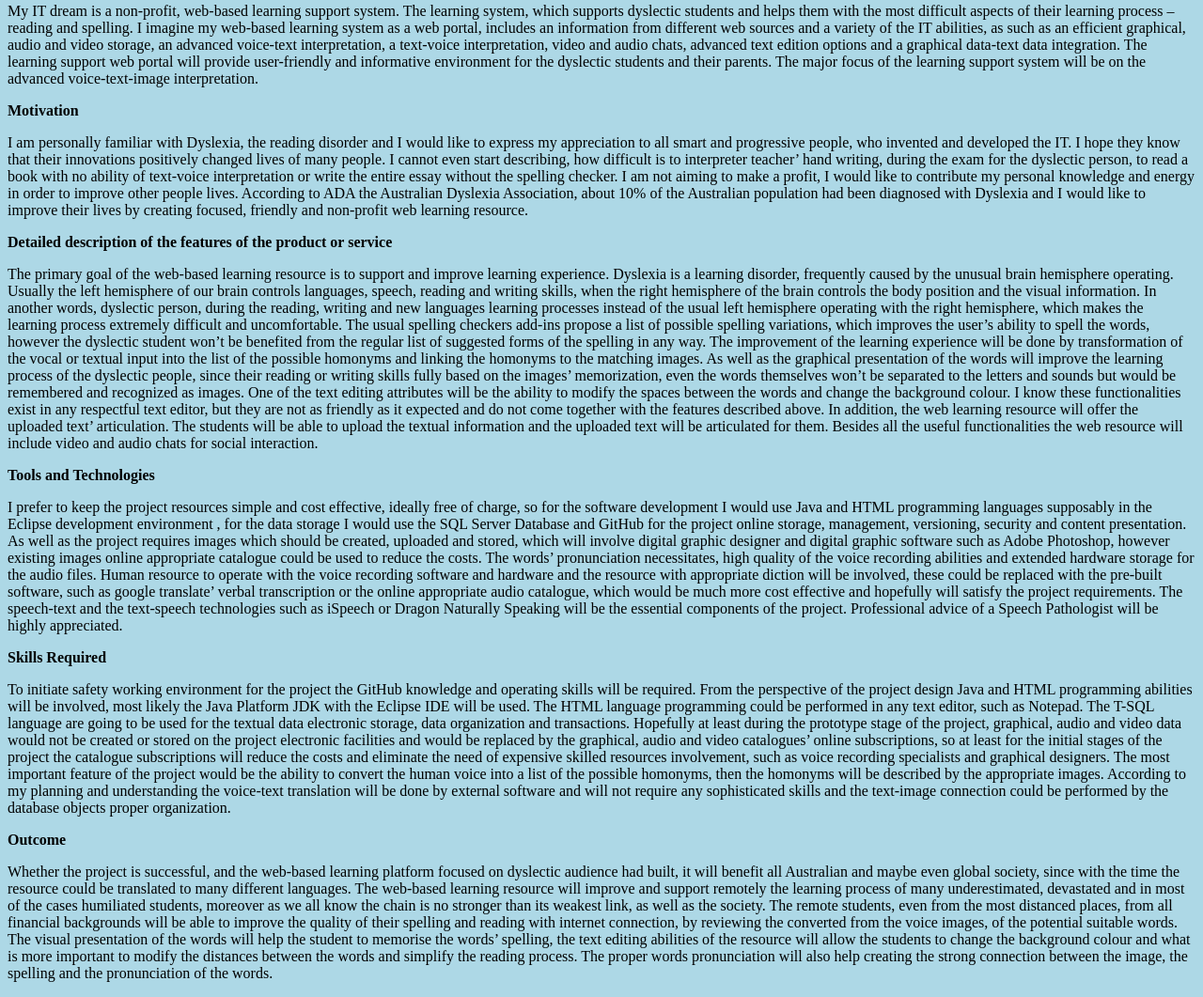
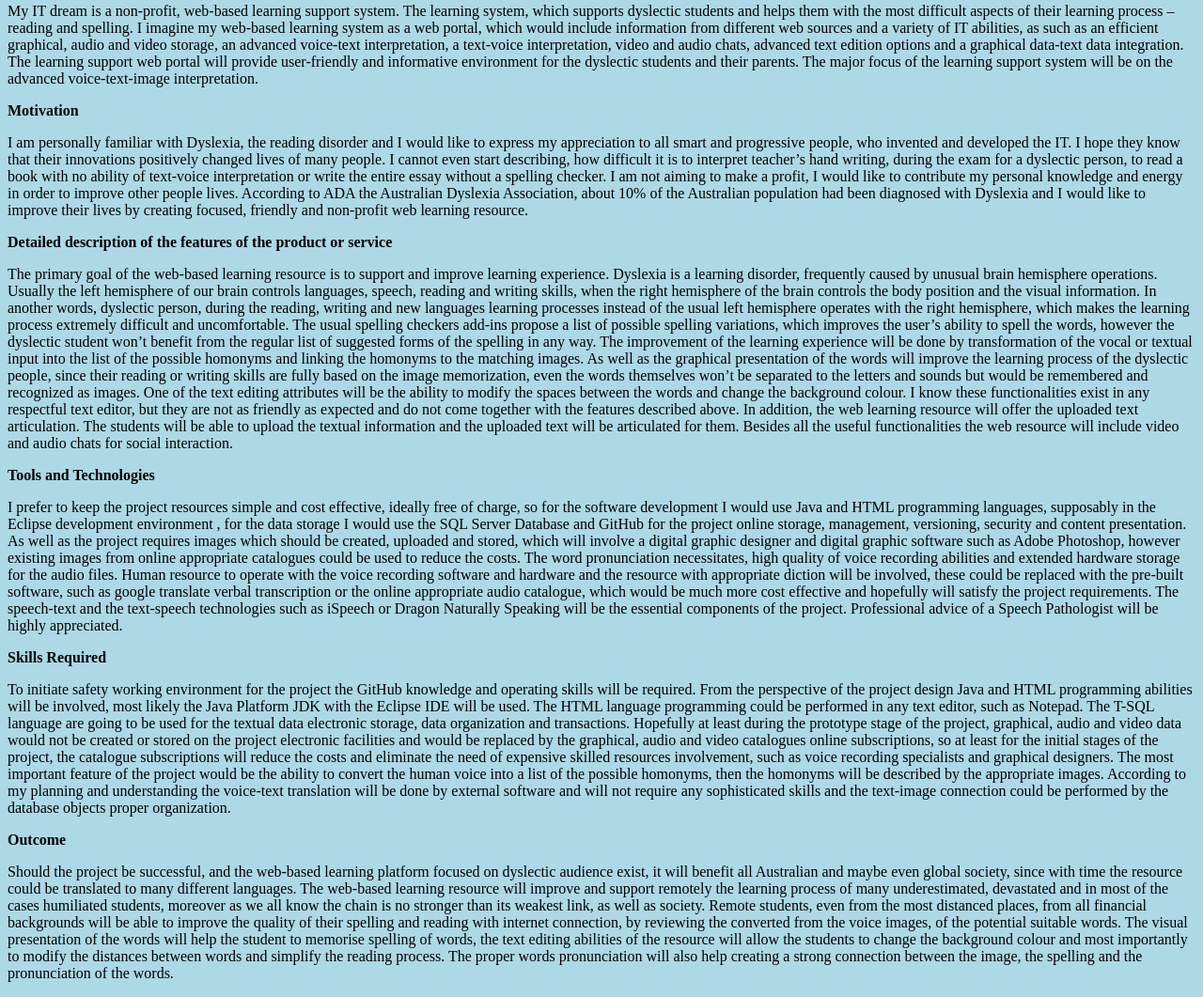
Before and after one commit to S3775873/dmogilevsky, a plain HTML site: page ProjectIdea.html in a window 1280 px wide. Shown: the part 124-1185 px from the top of the page at 94% size. Drawn offline with Linux system fonts and the light colour scheme.

Commit message:
Update ProjectIdea.html

```diff
--- a/ProjectIdea.html
+++ b/ProjectIdea.html
@@ -12,8 +12,8 @@
   <p>
     My IT dream is a non-profit, web-based learning support system. The learning system, which supports dyslectic students
     and helps them with the most difficult aspects of their learning process – reading and spelling.
-I imagine my web-based learning system as a web portal, includes an information from different web sources and a variety of the IT
-    abilities, as such as an efficient graphical, audio and video storage, an advanced voice-text interpretation,
+I imagine my web-based learning system as a web portal, which would include information from different web sources and a variety
+    of IT abilities, as such as an efficient graphical, audio and video storage, an advanced voice-text interpretation,
     a text-voice interpretation, video and audio chats, advanced text edition options and a graphical data-text data integration.
 The learning support web portal will provide user-friendly and informative environment for the dyslectic students and their parents.
     The major focus of the learning support system will be on the advanced voice-text-image interpretation.
@@ -23,9 +23,9 @@ The learning support web portal will provide user-friendly and informative envir
   <p>
   I am personally familiar with Dyslexia, the reading disorder and I would like to express my appreciation to all smart
      and progressive people, who invented and developed the IT. I hope they know that their innovations positively changed
-     lives of many people. I cannot even start describing, how difficult is to interpreter teacher’ hand writing,
-     during the exam for the dyslectic person, to read a book with no ability of text-voice interpretation or write
-     the entire essay without the spelling checker.
+     lives of many people. I cannot even start describing, how difficult it is to interpret teacher’s hand writing,
+     during the exam for a dyslectic person, to read a book with no ability of text-voice interpretation or write
+     the entire essay without a spelling checker.
 I am not aiming to make a profit, I would like to contribute my personal knowledge and energy in order to improve other people lives.
      According to ADA the Australian Dyslexia Association, about 10% of the Australian population had been diagnosed
      with Dyslexia and I would like to improve their lives by creating focused, friendly and non-profit web learning resource.
@@ -34,45 +34,77 @@ I am not aiming to make a profit, I would like to contribute my personal knowled
   <p><b>Detailed description of the features of the product or service</b></p>
    <p>
      The primary goal of the web-based learning resource is to support and improve learning experience.
-Dyslexia is a learning disorder, frequently caused by the unusual brain hemisphere operating. Usually the left hemisphere of our brain controls languages, speech, reading and writing skills, when the right hemisphere of the brain controls the body position and the visual information. In another words, dyslectic person, during the reading, writing and new languages learning processes instead of the usual left hemisphere operating with the right hemisphere, which makes the learning process extremely difficult and uncomfortable.
-The usual spelling checkers add-ins propose a list of possible spelling variations, which improves the user’s ability to spell the words, however the dyslectic student won’t be benefited from the regular list of suggested forms of the spelling in any way.
-The improvement of the learning experience will be done by transformation of the vocal or textual input into the list of the possible homonyms and linking the homonyms to the matching images.
-As well as the graphical presentation of the words will improve the learning process of the dyslectic people, since their reading or writing skills fully based on the images’ memorization, even the words themselves won’t be separated to the letters and sounds but would be remembered and recognized as images.
-One of the text editing attributes will be the ability to modify the spaces between the words and change the background colour. I know these functionalities exist in any respectful text editor, but they are not as friendly as it expected and do not come together with the features described above.
-In addition, the web learning resource will offer the uploaded text’ articulation. The students will be able to upload the textual information and the uploaded text will be articulated for them.
+Dyslexia is a learning disorder, frequently caused by unusual brain hemisphere operations. Usually the left
+     hemisphere of our brain controls languages, speech, reading and writing skills, when the right hemisphere of the brain controls
+     the body position and the visual information. In another words, dyslectic person, during the reading, writing
+     and new languages learning processes instead of the usual left hemisphere operates with the right hemisphere,
+     which makes the learning process extremely difficult and uncomfortable.
+The usual spelling checkers add-ins propose a list of possible spelling variations,
+     which improves the user’s ability to spell the words, however the dyslectic student won’t
+     benefit from the regular list of suggested forms of the spelling in any way.
+The improvement of the learning experience will be done by transformation of the vocal
+     or textual input into the list of the possible homonyms and linking the homonyms to the matching images.
+As well as the graphical presentation of the words will improve the learning process of the dyslectic people,
+     since their reading or writing skills are fully based on the image memorization, even the words themselves
+     won’t be separated to the letters and sounds but would be remembered and recognized as images.
+One of the text editing attributes will be the ability to modify the spaces between the words and change the background colour.
+     I know these functionalities exist in any respectful text editor, but they are not as friendly as expected and do not come
+     together with the features described above.
+In addition, the web learning resource will offer the uploaded text articulation. The students will be able to upload
+     the textual information and the uploaded text will be articulated for them.
 Besides all the useful functionalities the web resource will include video and audio chats for social interaction.
    </p>
 
    <p><b>Tools and Technologies</b></p>
    <p>
-     I prefer to keep the project resources simple and cost effective, ideally free of charge, so for the software development I would use Java and HTML programming languages supposably in the Eclipse development environment , for the data storage I would use the SQL Server Database and GitHub for the project online storage, management, versioning, security and content presentation.
-As well as the project requires images which should be created, uploaded and stored, which will involve digital graphic designer and digital graphic software such as Adobe Photoshop, however existing images online appropriate catalogue could be used to reduce the costs.
-The words’ pronunciation necessitates, high quality of the voice recording abilities and extended hardware storage for the audio files. Human resource to operate with the voice recording software and hardware and the resource with appropriate diction will be involved, these could be replaced with the pre-built software, such as google translate’ verbal transcription or the online appropriate audio catalogue, which would be much more cost effective and hopefully will satisfy the project requirements.
-The speech-text and the text-speech technologies such as iSpeech or Dragon Naturally Speaking will be the essential components of the project.
+     I prefer to keep the project resources simple and cost effective,
+     ideally free of charge, so for the software development I would use Java and HTML programming languages,
+     supposably in the Eclipse development environment , for the data storage I would use the SQL Server Database and
+     GitHub for the project online storage, management, versioning, security and content presentation.
+As well as the project requires images which should be created, uploaded and stored, which will involve a digital
+     graphic designer and digital graphic software such as Adobe Photoshop, however existing images from online
+     appropriate catalogues could be used to reduce the costs.
+The word pronunciation necessitates, high quality of voice recording abilities and extended hardware storage
+     for the audio files. Human resource to operate with the voice recording software and hardware and the resource
+     with appropriate diction will be involved, these could be replaced with the pre-built software, such as google
+     translate verbal transcription or the online appropriate audio catalogue, which would be much more cost effective
+     and hopefully will satisfy the project requirements.
+The speech-text and the text-speech technologies such as iSpeech or Dragon Naturally Speaking will be the
+     essential components of the project.
 Professional advice of a Speech Pathologist will be highly appreciated.
    </p>
 
   <p><b>Skills Required</b></p>
    <p>
      To initiate safety working environment for the project the GitHub knowledge and operating skills will be required.
-From the perspective of the project design Java and HTML programming abilities will be involved, most likely the Java Platform JDK with the Eclipse IDE will be used. The HTML language programming could be performed in any text editor, such as Notepad.
+From the perspective of the project design Java and HTML programming abilities will be involved, most likely the Java Platform JDK with the Eclipse IDE will be used.
+     The HTML language programming could be performed in any text editor, such as Notepad.
 The T-SQL language are going to be used for the textual data electronic storage, data organization and transactions.
-Hopefully at least during the prototype stage of the project, graphical, audio and video data would not be created or stored on the project electronic facilities and would be replaced by the graphical, audio and video catalogues’ online subscriptions, so at least for the initial stages of the project the catalogue subscriptions will reduce the costs and eliminate the need of expensive skilled resources involvement, such as voice recording specialists and graphical designers.
-The most important feature of the project would be the ability to convert the human voice into a list of the possible homonyms, then the homonyms will be described by the appropriate images.  According to my planning and understanding the voice-text translation will be done by external software and will not require any sophisticated skills and the text-image connection could be performed by the database objects proper organization.
+Hopefully at least during the prototype stage of the project, graphical, audio and video data would not be created or stored
+     on the project electronic facilities and would be replaced by the graphical, audio and video catalogues online subscriptions,
+     so at least for the initial stages of the project, the catalogue subscriptions will reduce the costs and eliminate the need of expensive skilled resources involvement,
+     such as voice recording specialists and graphical designers.
+The most important feature of the project would be the ability to convert the human voice into a list of the possible homonyms,
+     then the homonyms will be described by the appropriate images.  According to my planning and understanding the voice-text translation
+     will be done by external software and will not require any sophisticated skills and the text-image connection
+     could be performed by the database objects proper organization.
    </p>
 
     <p><b>Outcome</b></p>
    <p>
-     Whether the project is successful, and the web-based learning platform focused on dyslectic audience had built,
-     it will benefit all Australian and maybe even global society, since with the time the resource could be translated to many
-     different languages. The web-based learning resource will improve and support remotely the learning process of many underestimated,
-     devastated and in most of the cases humiliated students, moreover as we all know the chain is no stronger than its weakest link,
-     as well as the society. The remote students, even from the most distanced places, from all financial backgrounds will be able
-     to improve the quality of their spelling and reading with internet connection, by reviewing the converted from the voice images,
-     of the potential suitable words. The visual presentation of the words will help the student to memorise the words’ spelling,
-     the text editing abilities of the resource will allow the students to change the background colour and what is more important
-     to modify the distances between the words and simplify the reading process. The proper words pronunciation will also help creating
-     the strong connection between the image, the spelling and the pronunciation of the words.
+     Should the project be successful, and the web-based learning platform focused on dyslectic audience exist,
+     it will benefit all Australian and maybe even global society, since with time the resource could be translated to many
+     different languages. The web-based learning resource will improve and support remotely the learning process of many
+     underestimated,
+     devastated and in most of the cases humiliated students, moreover as we all know the chain is no stronger than its
+     weakest link,
+     as well as society. Remote students, even from the most distanced places, from all financial backgrounds will be able
+     to improve the quality of their spelling and reading with internet connection, by reviewing the converted from the voice
+     images,
+     of the potential suitable words. The visual presentation of the words will help the student to memorise spelling of words,
+     the text editing abilities of the resource will allow the students to change the background colour and most importantly
+     to modify the distances between words and simplify the reading process. The proper words pronunciation will also help creating
+    a strong connection between the image, the spelling and the pronunciation of the words.
 
    </p>
 
```
